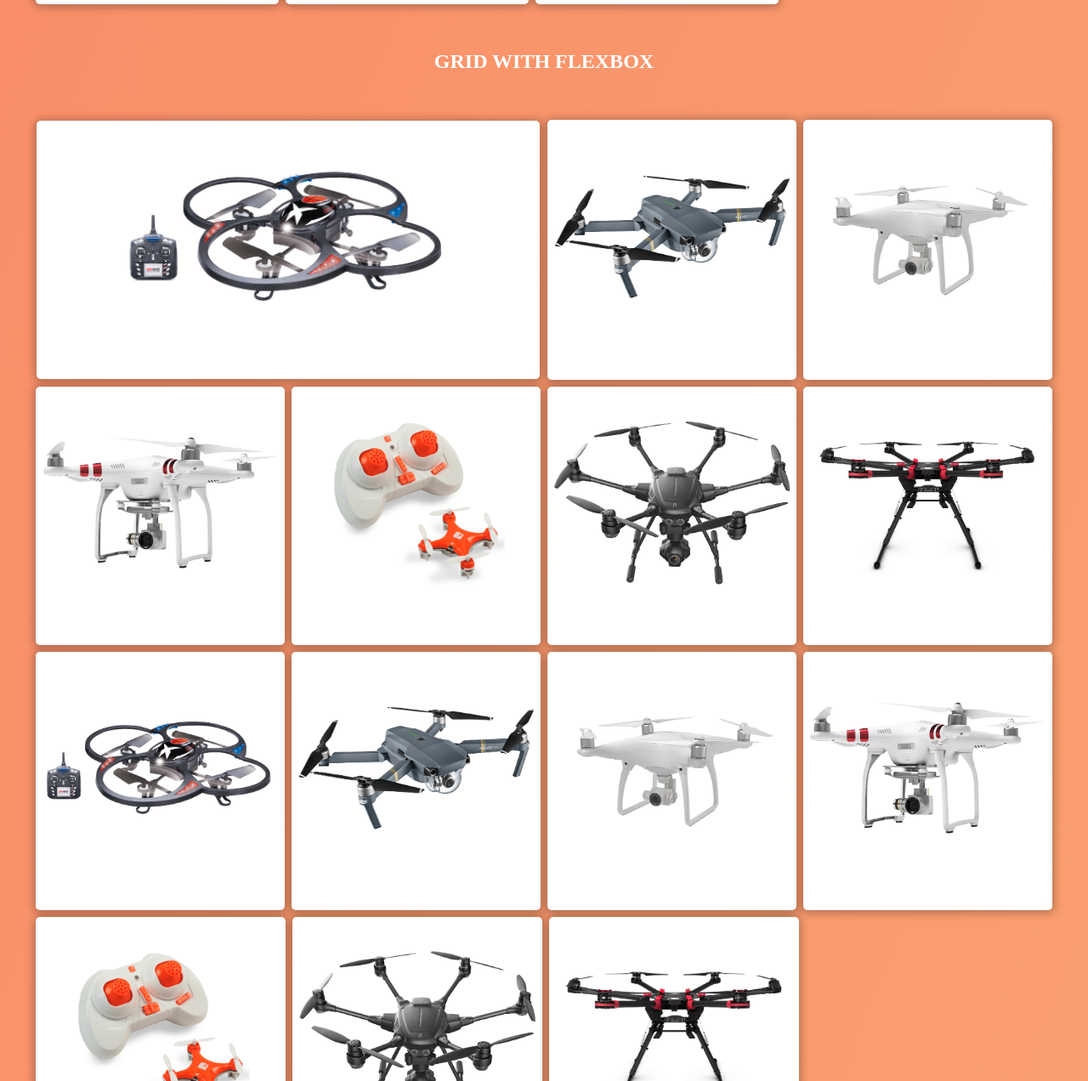
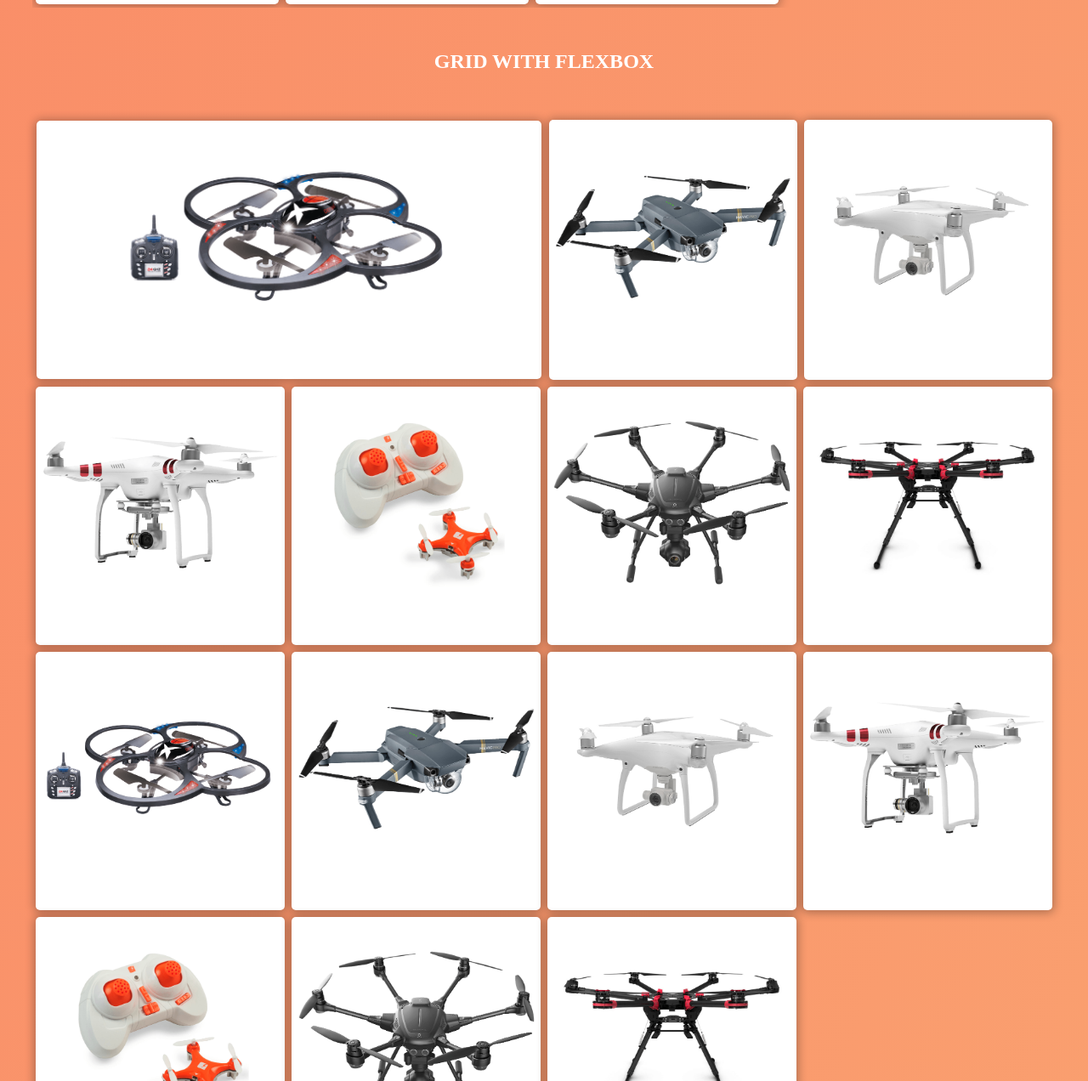
Before and after one commit to ShyarK/hyf-html-css, a plain HTML site: page week2/index.html in a window 1280 px wide. Shown: the part 1528-2800 px from the top of the page at 85% size. Drawn offline with Linux system fonts and the light colour scheme.

Commit message:
Update style.css

```diff
--- a/week2/css/style.css
+++ b/week2/css/style.css
@@ -156,6 +156,11 @@ img {
 /* For iPad */
 @media (min-width: 768px){
 /* Grid with floats Style */
+
+    #grid-floats {
+        overflow: hidden;
+    }
+
     #grid-floats .grid-item{
         width: calc(95% / 3);
         margin: 5px;
@@ -223,12 +228,12 @@ img {
 
     #grid-flex .grid-item:nth-child(1n+2) {
         flex-grow: 1;
-        flex-basis: calc(95% / 4);
+        flex-basis: calc(100% / 4 - 4 * 4px);
         margin: 4px;
     }
 
     #grid-flex .grid-item:nth-child(1n+12) {
-        flex-basis: calc(97.7% / 4);
+        flex-basis: calc(100% / 4 - 4 * 2px);
         flex-grow: unset;
      }
 
```
